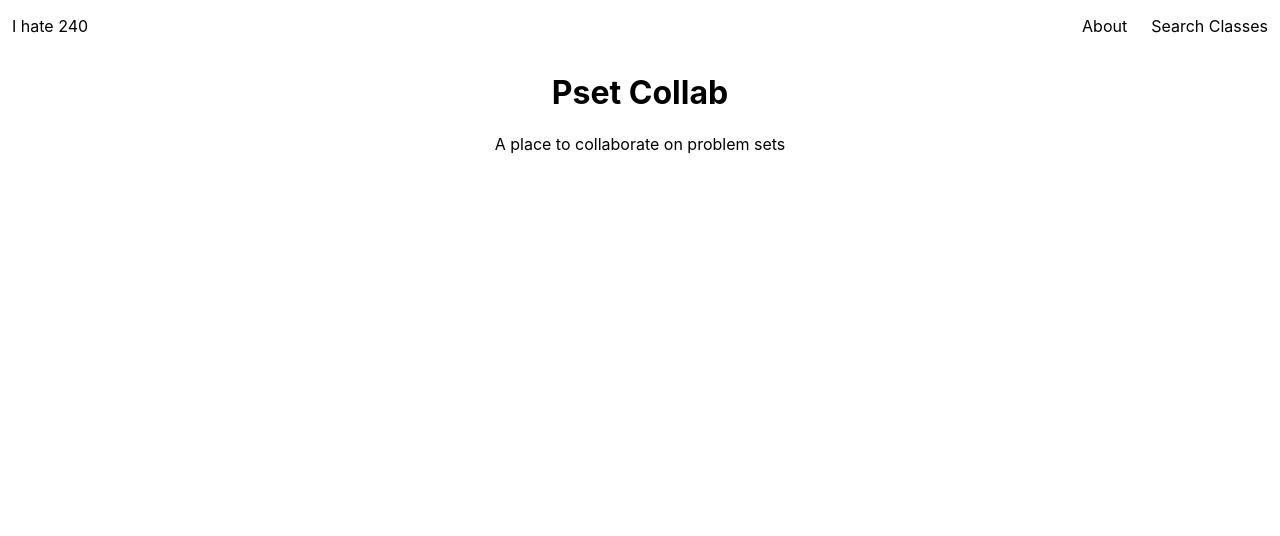
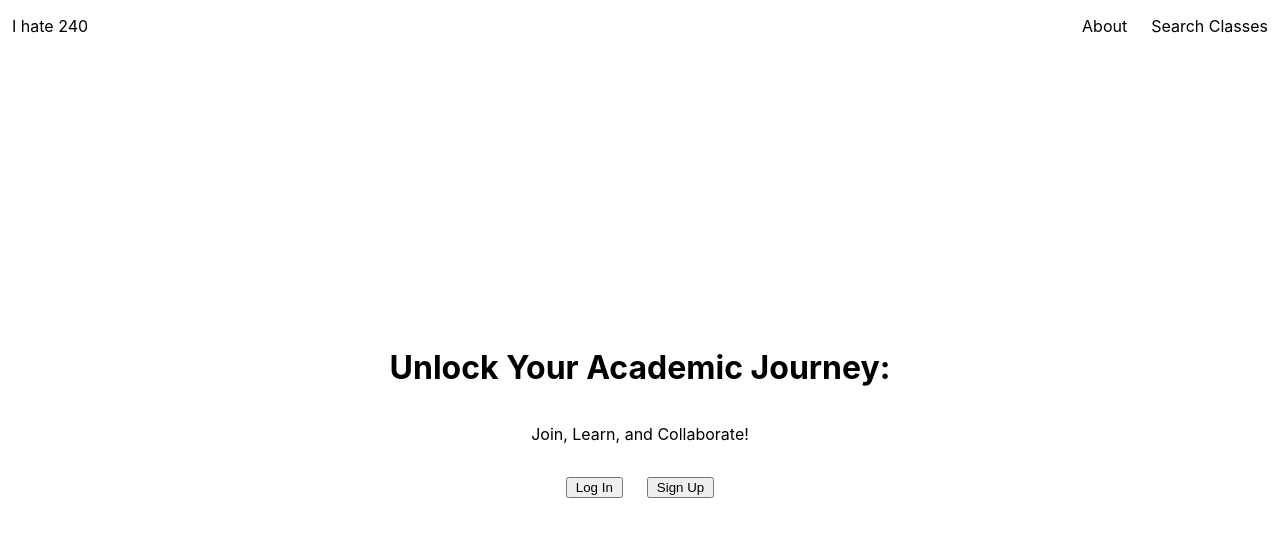
Before and after one commit to isabellehuangg/pset-collab, a React (Create React App) app in the folder client/: page / in a window 1280 px wide. Shown: the top 536 px of the page. Built offline with nearby package versions, Linux system fonts and the light colour scheme.

Commit message:
Login page

```diff
--- a/client/src/App.js
+++ b/client/src/App.js
@@ -3,6 +3,7 @@ import Home from './Components/Home';
 import ClassSearch from './Components/ClassSearch';
 import { BrowserRouter as Router, Routes, Route } from 'react-router-dom';
 import Navbar from './Components/Navbar';
+import Login from './Components/Login';
 
 function App() {
   return (
@@ -12,6 +13,7 @@ function App() {
         <Routes>
           <Route path="/" element={<Home />} />
           <Route path="/search" element={<ClassSearch />} />
+          <Route path="/login" element={<Login />} />
         </Routes>
       </Router>
     </div>
--- a/client/src/Components/Home.js
+++ b/client/src/Components/Home.js
@@ -1,8 +1,12 @@
 const Home = () => {
     return (
         <div className="Home">
-            <h1>Pset Collab</h1>
-            <p>A place to collaborate on problem sets</p>
+            <h1>Unlock Your Academic Journey:</h1>
+            <p>Join, Learn, and Collaborate!</p>
+            <div className="buttons">
+                <button className="button">Log In</button>
+                <button className="button">Sign Up</button>
+            </div>
         </div>
      );
 }
--- /dev/null
+++ b/client/src/Components/Login.js
@@ -0,0 +1,9 @@
+const Login = () => {
+    return (
+        <div>
+            <h1>Hi</h1>
+        </div>
+     );
+}
+
+export default Login;
--- a/client/src/index.css
+++ b/client/src/index.css
@@ -36,3 +36,23 @@ code {
 .link:hover {
   transform: scale(1.04);
 }
+
+.Home {
+  display: flex;
+  flex-direction: column;
+  justify-content: center;
+  align-items: center;
+  height: 90vh;
+}
+
+.buttons {
+  margin-top: 1rem;
+}
+
+.button {
+  margin-left: 0.75rem;
+  margin-right: 0.75rem;
+  padding-left: 0.5rem;
+  padding-right: 0.5rem;
+  padding-left: 0.5rem;
+}
```
